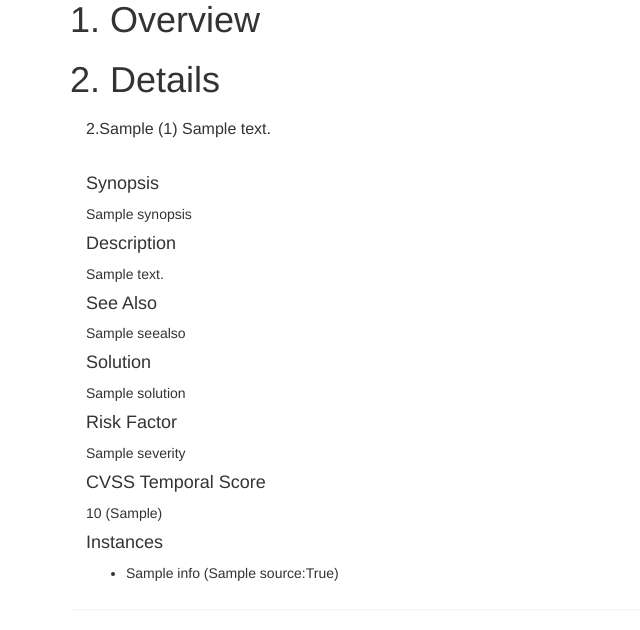
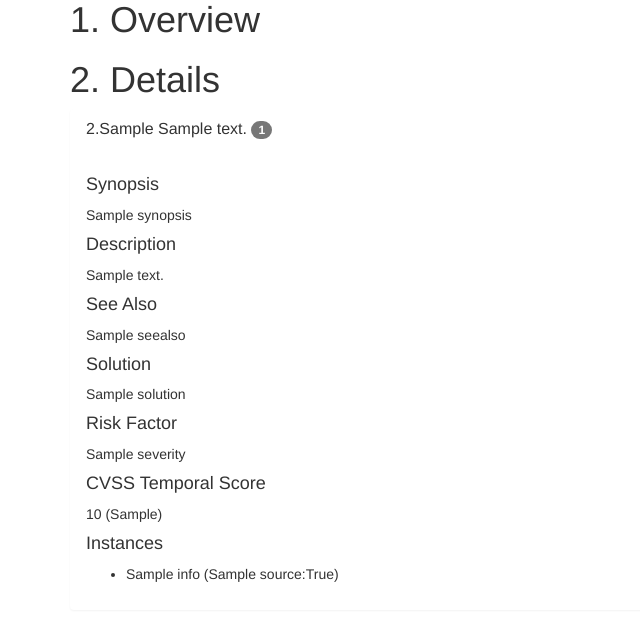
Before and after one commit to alterakey/trueseeing, a Python web app: template trueseeing/template/report.html in a window 1280 px wide. Shown: the part 225-855 px from the top of the page, without its empty margins (0-640 px from the left). Before the commit the page ends 806 px from the top, so only its background shows below. Run offline with Jinja, Linux system fonts and the light colour scheme; the template is opened without the code that fills it: most values are stand-ins (such as "Sample title", 1, 10 or a date in 2020); some libraries are stand-ins or nearby versions.

Commit message:
Using badge

```diff
--- a/trueseeing/template/report.html
+++ b/trueseeing/template/report.html
@@ -19,7 +19,7 @@
       {% for issue in issues %}
       <div class="panel {{issue.severity_panel_style}}">
 	<div class="panel-heading">
-	  <h3 class="panel-title">2.{{issue.no}} ({{issue.instances|length}}) {{issue.summary}}</h3>
+	  <h3 class="panel-title">2.{{issue.no}} {{issue.summary}} <span class="badge">{{issue.instances|length}}</span></h3>
 	</div>
 	<div class="panel-body">
 	    <h4>Synopsis</h4>
```
